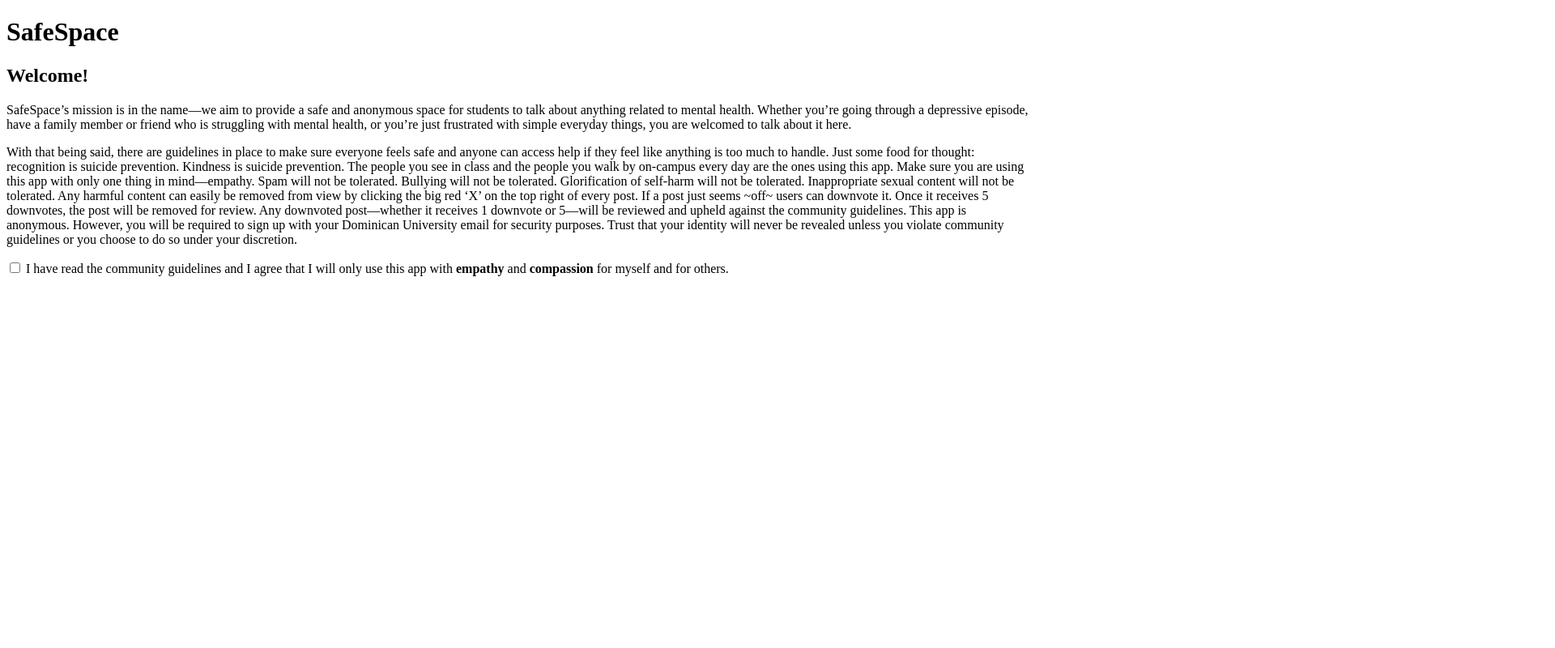
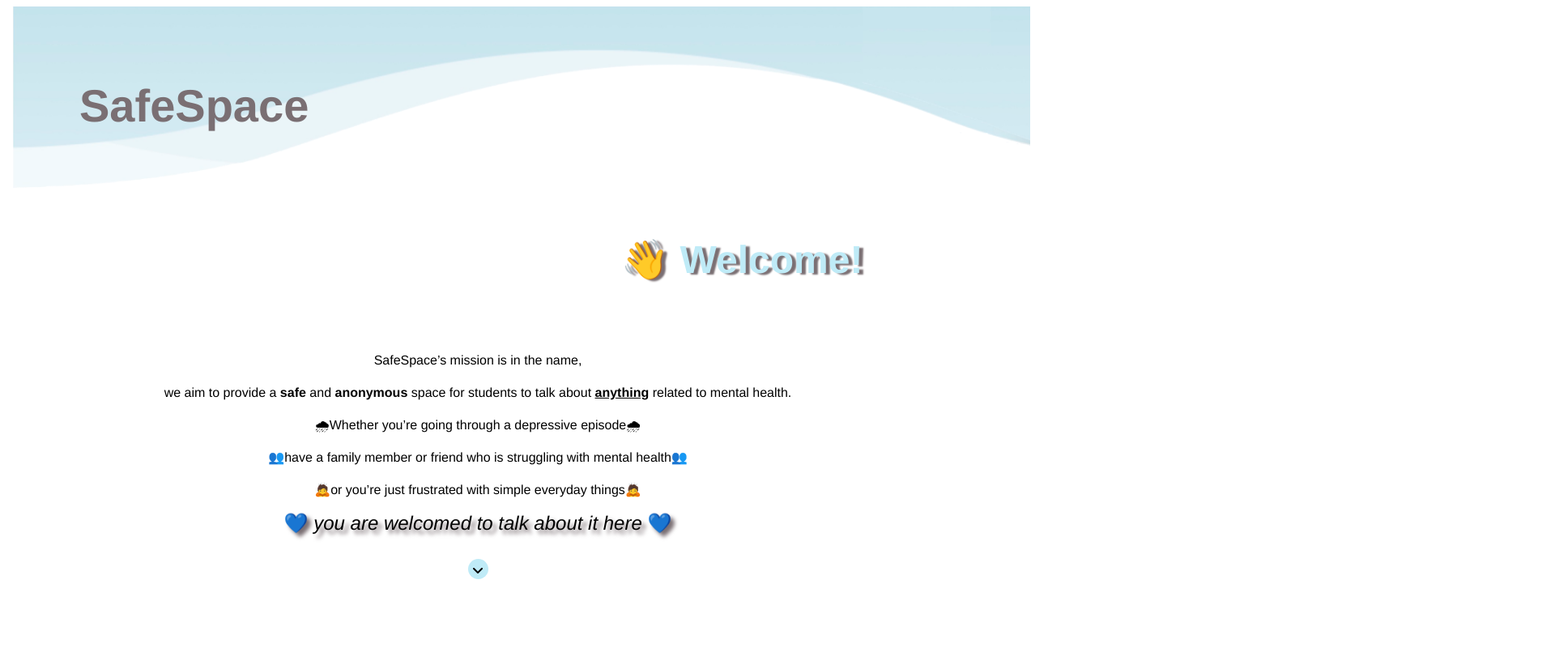
Before and after one commit to maliabarker/SafeSpace, a plain HTML site: page sign-up.html in a window 1280 px wide. Shown: the top 800 px of the page at 81% size, 1920 px wide, since content can reach past the window. Drawn offline with Linux system fonts and the light colour scheme.

Commit message:
added content to readMe and started styling with CSS

```diff
--- a/sign-up.html
+++ b/sign-up.html
@@ -3,20 +3,29 @@
     <head>
         <title>SafeSpace Sign Up</title>
         <link rel="stylesheet" href="styles.css">
-
+        <!-- linking fontawesome icon stylesheet -->
+        <script src="https://kit.fontawesome.com/7533af764e.js" crossorigin="anonymous"></script>
     </head>
 
     <body>
-        <main>
+        <main id="sign-up-page">
             <h1>SafeSpace</h1>
-            <h2>Welcome!</h2>
+            <h2>&#128075; Welcome!</h2>
 
+            <div id="container">
                 <section id="welcome-message">
-                <p>SafeSpace’s mission is in the name—we aim to provide a safe and anonymous space for students to talk about anything related to mental health.
-                    Whether you’re going through a depressive episode, have a family member or friend who is struggling with mental health, or you’re just frustrated with simple everyday things, you are welcomed to talk about it here.</p>
+                    <p>SafeSpace’s mission is in the name, <br>
+                        we aim to provide a <b>safe</b> and <b>anonymous</b> space for students to talk about <b><u>anything</u></b> related to mental health.</b> <br>
+                        &#127783;Whether you’re going through a depressive episode&#127783;<br> &#128101;have a family member or friend who is struggling with mental health&#128101; <br> &#128583;or you’re just frustrated with simple everyday things&#128583; </p>
+                    <p id="blue-hearts">&#128153; <i>you are welcomed to talk about it here </i>&#128153;</p>
+                    <div id="dot"><i id="down-arrow" class="fa fa-angle-down"></i></div>
                 </section>
 
-            <section id="community-guidelines-popup">
+
+            </div>
+
+            <h3>Community Guidelines</h3>
+                <section id="community-guidelines">
                     <p>With that being said, there are guidelines in place to make sure everyone feels safe and anyone can access help if they feel like anything is too much to handle. Just some food for thought: recognition is suicide prevention.
                         Kindness is suicide prevention. The people you see in class and the people you walk by on-campus every day are the ones using this app. Make sure you are using this app with only one thing in mind—empathy. Spam will not be tolerated.
                         Bullying will not be tolerated. Glorification of self-harm will not be tolerated. Inappropriate sexual content will not be tolerated. Any harmful content can easily be removed from view by clicking the big red ‘X’ on the top right of every post.
--- a/styles.css
+++ b/styles.css
@@ -1,4 +1,72 @@
 /* styling the sign up page */
+#sign-up-page {
+  font-family: Helvetica;
+}
+
+#sign-up-page h1 {
+  background-image: url(images/bghelp.png);
+  color: #7a6f73;
+  padding: 90px;
+  padding-bottom: 150px;
+  background-repeat: no-repeat;
+  background-size: 100%;
+  font-size: 3.5rem;
+  margin: 0;
+}
+
+#sign-up-page h2 {
+  color: #bfebf7;
+  text-shadow: 5px 2px 2px #7a6f73;
+  position: relative;
+  left: 60%;
+  font-size: 3rem;
+  margin-top: -20px;
+}
+
+#sign-up-page #container {
+  display: grid;
+  grid-template-rows: 1fr 1fr;
+  grid-gap: 2rem;
+  text-align: center;
+}
+
+#welcome-message {
+  line-height: 40px;
+  margin: 0 200px 0 100px;
+  padding: 20px 0 20px 0;
+}
+
+#blue-hearts {
+  text-shadow: 5px 5px 5px #7a6f73;
+  margin-top: -15px;
+  font-size: 1.5rem;
+}
+
+#dot {
+  height: 25px;
+  width: 25px;
+  background-color: #bfebf7;
+  border-radius: 50%;
+  display: inline-block;
+}
+
+#down-arrow {
+  position: relative;
+  top: -5px;
+}
+
+#sign-up-page h3 {
+  color: #bfebf7;
+  text-shadow: 5px 2px 2px #7a6f73;
+  position: relative;
+  right: 20%;
+  font-size: 3rem;
+}
+
+#community-guidelines {
+  background-color: #F5F5F5;
+}
+
 
 
 
```
Also changed, not shown: images/12195-Why_Safe_Spaces_Can_Improve_Mental_Health-thumbnail-732x549-1.jpeg (added), images/bg.png (added), images/bg2.jpeg (added), images/bg3.jpeg (added), images/bghelp copy.png (added), images/bghelp.png (added), images/meditating.jpeg (added), images/welcome.jpeg (added), 4 other files. Lines whose indentation alone changed are shown as unchanged.
